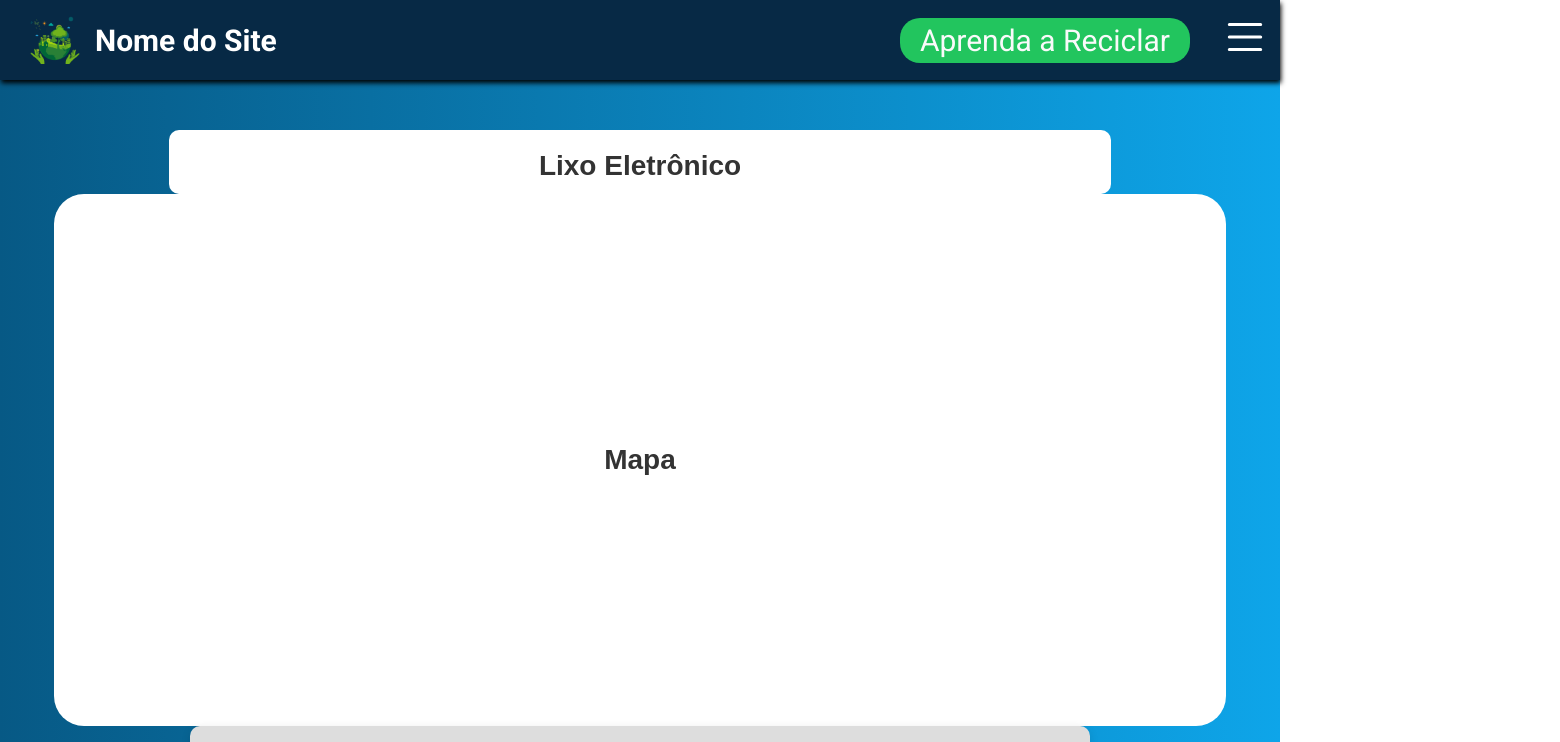
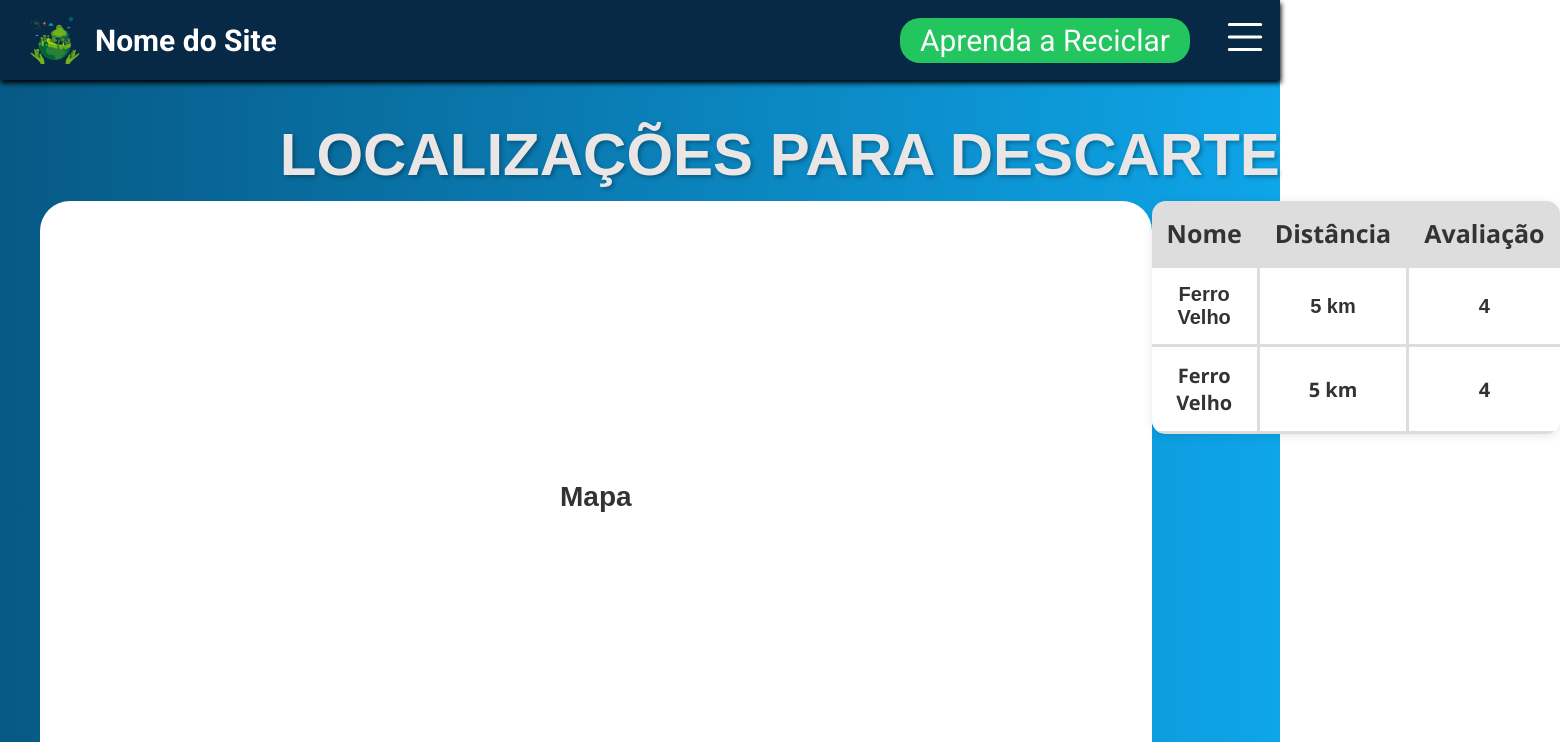
Before and after one commit to irrobs/Front-end-azul, a React (Vite) app: page /info in a window 1280 px wide. Shown: the top 742 px of the page, 1560 px wide, since content can reach past the window. Built offline with nearby package versions, Linux system fonts and the light colour scheme.

Commit message:
Mudanças na orientação da pagina info e em estilos, falta colocar algumas imagens ainda

```diff
--- a/src/front-azul/info/Info.jsx
+++ b/src/front-azul/info/Info.jsx
@@ -3,9 +3,10 @@ import "./info.css";
 export default function info() {
   return (
     <div className="container">
-      <div class="container-titulo">
-        <div class="titulo"> Lixo Eletrônico </div>
-      </div>
+
+        <div class="titulo"> LOCALIZAÇÕES PARA DESCARTE </div>
+
+      <div class="sub-container">
 
         <div class="container-mapa">
           <div class="mapa"> Mapa </div>
@@ -13,13 +14,15 @@ export default function info() {
 
         <div class="tabela">
           <table class="custom-table">
+
             <thead>
               <tr>
-              <th>Nome</th>
-              <th>Distância</th>
-              <th>Avaliação</th>
+                <th title="Aqui nesta coluca está o nome da localização em questão!"> Nome </th>
+                <th title="Aqui nesta coluna está a dintância entre você e o local de descarte!"> Distância </th>
+                <th title="Aqui nesta coluna está a avaliação do local de descarte!"> Avaliação </th>
               </tr>
             </thead>
+
             <tbody>
               <tr>
                 <td> Ferro Velho </td>
@@ -32,10 +35,11 @@ export default function info() {
                 <td> 4 </td>
               </tr>
             </tbody>
+
           </table>
-
         </div>
 
       </div>
+    </div>
   );
 }
--- a/src/front-azul/info/info.css
+++ b/src/front-azul/info/info.css
@@ -1,30 +1,33 @@
-.container-titulo {
-    background-color: white;
-    border-radius: 10px;
-    padding: 10px 20px;
-    margin-top: 30px;
-    padding-top: 0px;
-    padding-bottom: 0px;
+.container {
+    display: flex;
+    flex-direction: column;
 }
 
 .titulo {
     font-family: Arial, sans-serif;
-    font-size: 28px;
+    font-size: 6rem;
     font-weight: bold;
-    color: #333;
-    margin-left: 350px;
-    margin-right: 350px;
+    color: #ebe6e6;
     text-align: center;
     padding-bottom: 12px;
+    text-shadow: 2px 2px 4px rgba(0, 0, 0, 0.3);
+}
+
+.sub-container {
+    display: flex;
+    padding-top: 0;
+    margin-top: 0;
 }
 
 .container-mapa {
     background-color: white;
     border-radius: 30px;
-    padding-top: 250px;
-    padding-left: 550px;
-    padding-right: 550px;
-    padding-bottom: 250px;
+    padding-top: 280px;
+    padding-left: 520px;
+    padding-right: 520px;
+    padding-bottom: 280px;
+    margin-left: 40px;
+    margin-bottom: 130px;
 }
 
 .mapa {
@@ -37,12 +40,12 @@
 
 /* Estilo da tabela */
 .custom-table {
-    width: 100%;
+    width: 90%;
     margin: 0 auto;
     border-collapse: collapse;
-    border-radius: 10px;
+    border-radius: 14px;
     overflow: hidden;
-    font-family: Arial, sans-serif;
+    font-family: 'Segoe UI', Tahoma, Geneva, Verdana, sans-serif;
     box-shadow: 0 2px 10px rgba(0, 0, 0, 0.1);
     margin-bottom: 10px;
 }
@@ -52,6 +55,8 @@
     width: 300px;
     padding: 15px;
     text-align: center;
+    color: #333;
+    font-weight: bold;
     /*border: 4px solid #ddd;*/
     font-size: 20px;
     border-bottom: 3px solid #ddd;
```
Lines whose indentation alone changed are shown as unchanged.
